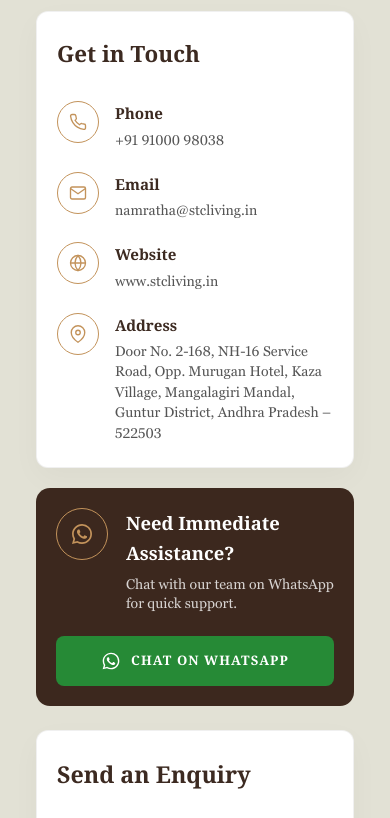
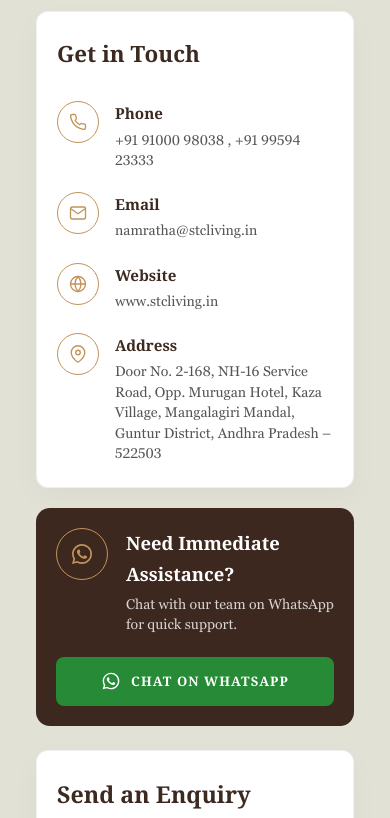
Before and after one commit to UchaSurendra123/STC_Living, a website: page frontend/index.html in a window 390 px wide. Shown: the part 8140-8958 px from the top of the page. Drawn offline with Linux system fonts and the light colour scheme; files whose address does not match are found by name.

Commit message:
Add contact links for phone, email, website, and address

```diff
--- a/frontend/index.html
+++ b/frontend/index.html
@@ -363,22 +363,22 @@
 
             <div class="git-row">
   <span class="git-ic"><svg viewBox="0 0 24 24" fill="none" stroke="currentColor" stroke-width="1.8"><path d="M22 16.9v3a2 2 0 0 1-2.2 2 19.8 19.8 0 0 1-8.6-3.1 19.5 19.5 0 0 1-6-6A19.8 19.8 0 0 1 2.1 4.2 2 2 0 0 1 4.1 2h3a2 2 0 0 1 2 1.7c.1.9.3 1.8.6 2.7a2 2 0 0 1-.4 2.1L8.1 9.7a16 16 0 0 0 6 6l1.2-1.2a2 2 0 0 1 2.1-.4c.9.3 1.8.5 2.7.6a2 2 0 0 1 1.9 2Z"/></svg></span>
-              <div><b>Phone</b><p>+91 91000 98038</p></div>
+  <div><b>Phone</b><p><a href="tel:+919100098038" style="color: inherit; text-decoration: none;">+91 91000 98038</a> , <a href="tel:+919959423333" style="color: inherit; text-decoration: none;">+91 99594 23333</a></p></div>
 </div>
 
             <div class="git-row">
   <span class="git-ic"><svg viewBox="0 0 24 24" fill="none" stroke="currentColor" stroke-width="1.8"><rect x="2" y="4" width="20" height="16" rx="2"/><path d="m22 6-10 7L2 6"/></svg></span>
-              <div><b>Email</b><p>namratha@stcliving.in</p></div>
+  <div><b>Email</b><p><a href="mailto:namratha@stcliving.in" style="display: inline; color: inherit; text-decoration: none;">namratha@stcliving.in</a></p></div>
 </div>
 
 <div class="git-row">
   <span class="git-ic"><svg viewBox="0 0 24 24" fill="none" stroke="currentColor" stroke-width="1.8"><circle cx="12" cy="12" r="10"/><path d="M2 12h20M12 2a15.3 15.3 0 0 1 4 10 15.3 15.3 0 0 1-4 10 15.3 15.3 0 0 1-4-10 15.3 15.3 0 0 1 4-10Z"/></svg></span>
-              <div><b>Website</b><p>www.stcliving.in</p></div>
+  <div><b>Website</b><p><a href="https://www.stcliving.in" target="_blank" rel="noopener noreferrer" style="display: inline; color: inherit; text-decoration: none;">www.stcliving.in</a></p></div>
 </div>
 
             <div class="git-row">
   <span class="git-ic"><svg viewBox="0 0 24 24" fill="none" stroke="currentColor" stroke-width="1.8"><path d="M21 10c0 7-9 13-9 13s-9-6-9-13a9 9 0 0 1 18 0Z"/><circle cx="12" cy="10" r="3"/></svg></span>
-              <div><b>Address</b><p>Door No. 2-168, NH-16 Service Road, Opp. Murugan Hotel, Kaza Village, Mangalagiri Mandal, Guntur District, Andhra Pradesh – 522503</p></div>
+  <div><b>Address</b><p><a href="https://maps.google.com/?q=Door+No.+2-168,+NH-16+Service+Road,+Opp.+Murugan+Hotel,+Kaza+Village,+Mangalagiri+Mandal,+Guntur+District,+Andhra+Pradesh+522503" target="_blank" rel="noopener noreferrer" style="display: inline; color: inherit; text-decoration: none;">Door No. 2-168, NH-16 Service Road, Opp. Murugan Hotel, Kaza Village, Mangalagiri Mandal, Guntur District, Andhra Pradesh – 522503</a></p></div>
 </div>
           </div>
 
@@ -503,7 +503,10 @@
       <!-- 4. CONTACT -->
 <div class="footer-col">
   <h4>Contact</h4>
+  <div class="footer-phones">
     <a href="tel:+919100098038">+91 91000 98038</a>
+    <a href="tel:+919959423333">+91 99594 23333</a>
+  </div>
   <a href="mailto:namratha@stcliving.in">namratha@stcliving.in</a>
   <a href="https://maps.google.com/?q=Door+No.+2-168,+NH-16+Service+Road,+Kaza+Village,+Mangalagiri+Mandal,+Guntur+District,+AP+522503" target="_blank" rel="noopener noreferrer">
     Door No. 2-168, NH-16 Service Road, Kaza Village, Mangalagiri Mandal, Guntur District, AP – 522503
```
Lines whose indentation alone changed are shown as unchanged.
